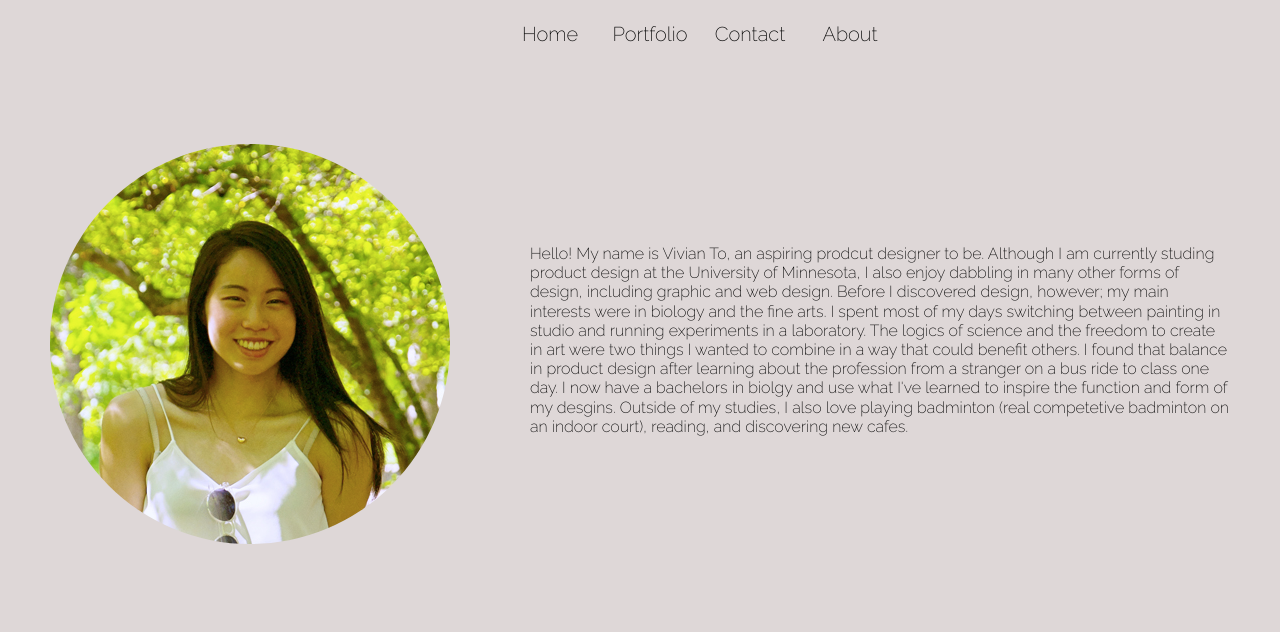
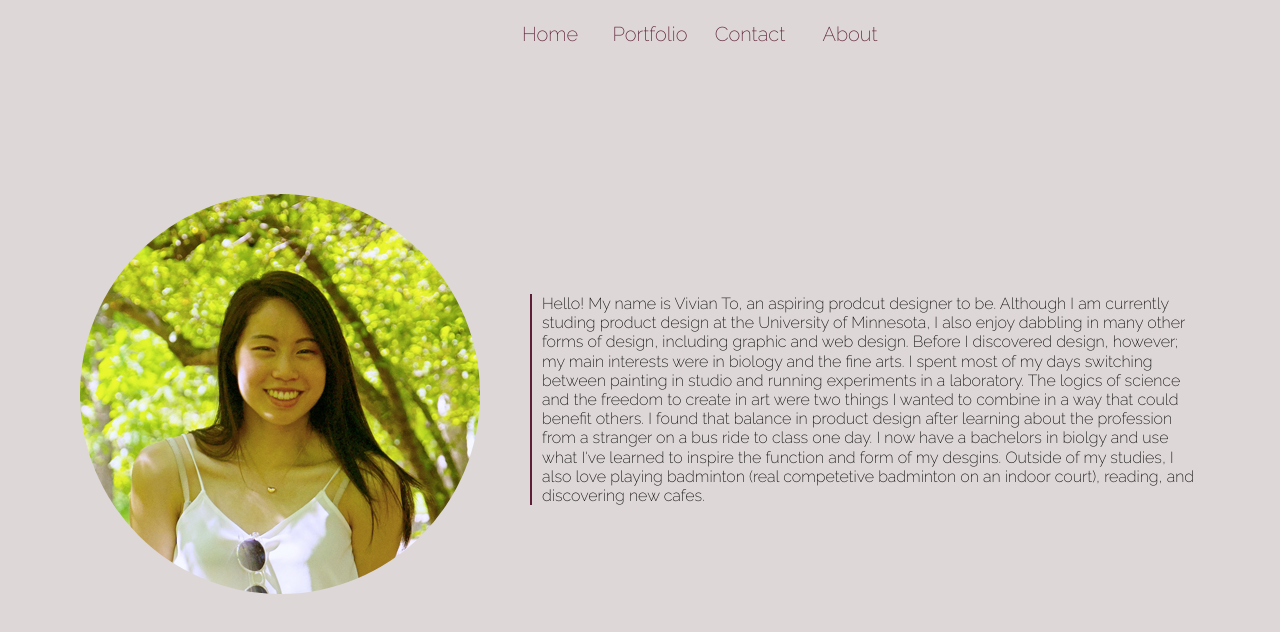
Before and after one commit to toxxx045/final-project--web-design-at-risd--summer-2018--schedule-3, a plain HTML site: page about.html in a window 1280 px wide. Drawn offline with Linux system fonts and the light colour scheme.

Commit message:
Edit margins of about pg

```diff
--- a/sass/style.scss
+++ b/sass/style.scss
@@ -63,26 +63,27 @@ body {
       }
 
       .content-container {
-         margin-top: 100px;
+         margin-top: 150px;
          // flex-basis: 50%;
       }
       p {
          font-family: $font-stack--content;
          margin-top:100px;
-         margin-right:50px;
+         margin-right:80px;
          margin-left: 50px;
-         padding-left: 30px;
+         padding-left: 10px;
          line-height: 1.2;
+         border-left: 2px solid #5C1F37;
       }
 
       img {
          border-radius: 50%;
-         margin-left: 50px;
+         margin-left: 80px;
       }
 
       nav {
          a {
-            color: black;
+            color: #5C1F37;
          }
       }
    }
```
Also changed, not shown: css/style.css.
